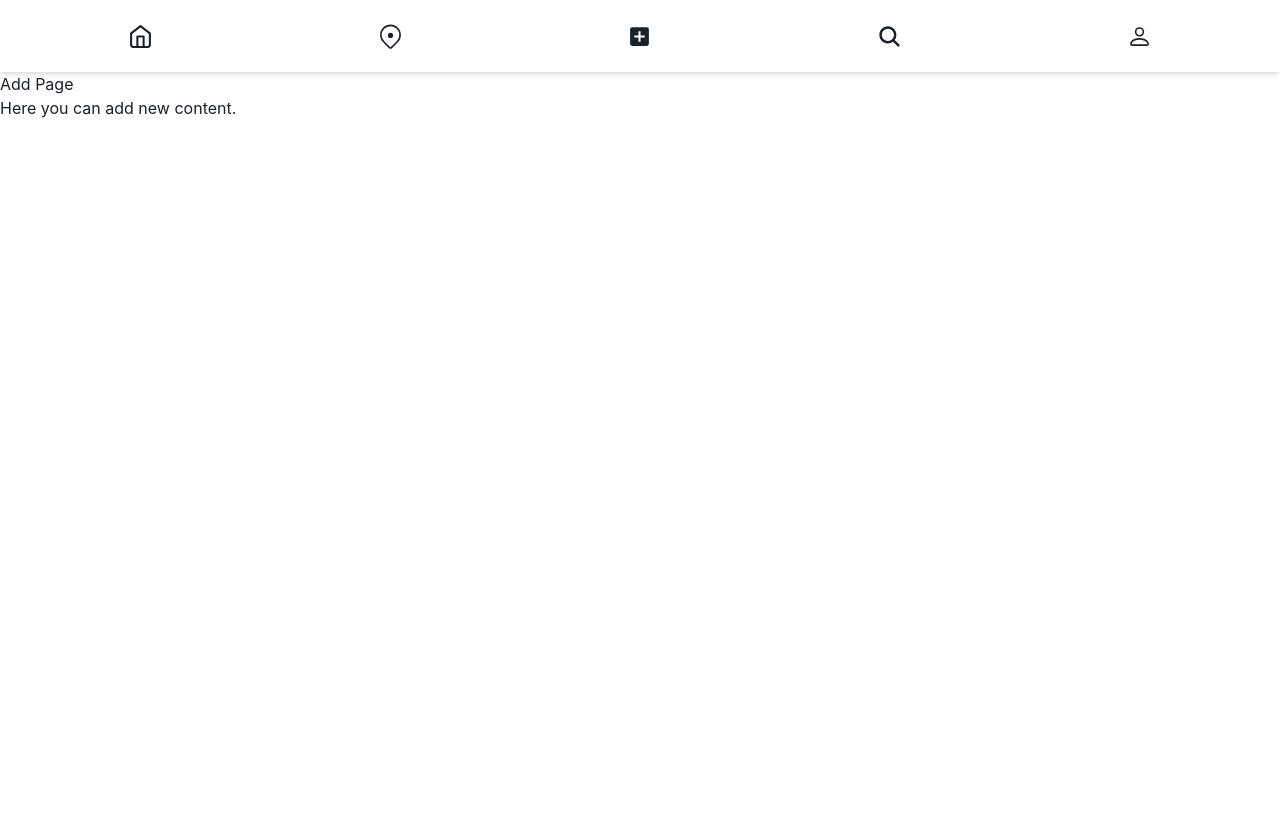
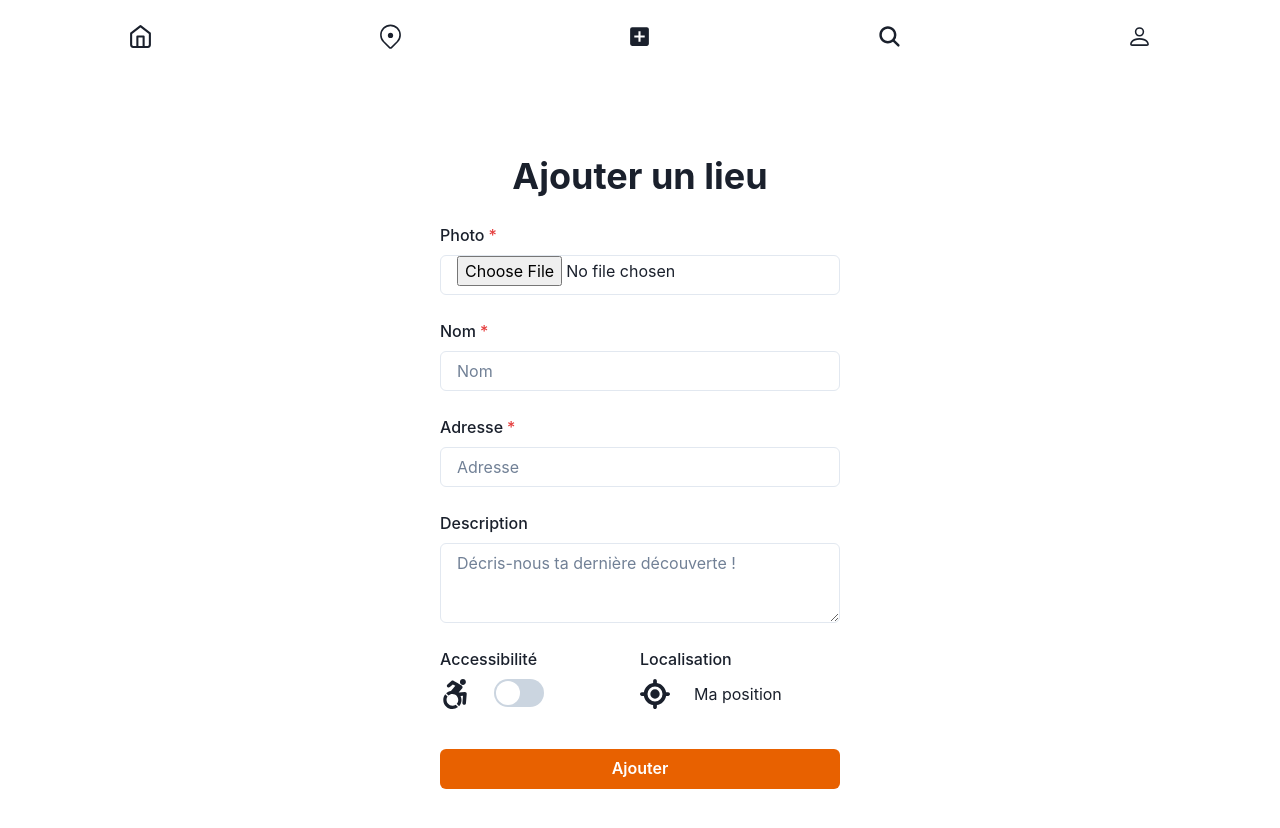
Before and after one commit to adatechschool/loop-app, a React (Create React App) app in the folder frontend/: page /add in a window 1280 px wide. Shown: the top 828 px of the page. Before the commit the page ends 800 px from the top, so only its background shows below. Built offline with nearby package versions, Linux system fonts and the light colour scheme.

Commit message:
LOOP-11 add places forms & cleaning import

```diff
--- a/frontend/src/components/Map/Map.tsx
+++ b/frontend/src/components/Map/Map.tsx
@@ -1,7 +1,7 @@
 import React from "react";
 import { MapContainer, TileLayer } from 'react-leaflet'
 
-export const Map = () => {
+const Map = () => {
   return (
     <MapContainer center={[48.849726, 2.319596]} zoom={13} scrollWheelZoom={false}>
       <TileLayer
@@ -11,3 +11,5 @@ export const Map = () => {
     </MapContainer>
   );
 }
+
+export default Map
--- /dev/null
+++ b/frontend/src/components/index.js
@@ -0,0 +1,7 @@
+import Map from './Map/Map'
+import Navbar from './NavBar/NavBar'
+
+export {
+    Map,
+    Navbar
+}
--- a/frontend/src/pages/AddPage.tsx
+++ /dev/null
@@ -1,13 +0,0 @@
-
-import React from 'react';
-
-const AddPage: React.FC = () => {
-  return (
-    <div>
-      <h1>Add Page</h1>
-      <p>Here you can add new content.</p>
-    </div>
-  );
-};
-
-export default AddPage;
--- /dev/null
+++ b/frontend/src/pages/AddPage/AddPage.tsx
@@ -0,0 +1,89 @@
+import React from "react";
+import { useState } from "react";
+import {
+  FormControl,
+  FormLabel,
+  Input,
+  Switch,
+  Flex,
+  Textarea,
+  Button,
+  Stack,
+  Heading,
+} from "@chakra-ui/react";
+import { FaAccessibleIcon } from "react-icons/fa";
+import { FaLocationCrosshairs } from "react-icons/fa6";
+
+const AddPage = () => {
+  const [location, setLocation] = useState("Ma position");
+  const getLocation = () => {
+    return setLocation("48.849726, 2.319596");
+  };
+  return (
+    <Flex minH={"100vh"} align={"center"} justify={"center"} bg={"white"}>
+      <Stack
+        spacing={6}
+        p={6}
+        bg={"white"}
+        w={"full"}
+        maxW={"md"}
+        rounded={"xl"}
+      >
+        <Heading textAlign={"center"}>Ajouter un lieu</Heading>
+
+        <FormControl id="imagePlace" isRequired>
+          <FormLabel>Photo</FormLabel>
+          <Input type="file" />
+        </FormControl>
+
+        <FormControl id="namePlace" isRequired>
+          <FormLabel>Nom</FormLabel>
+          <Input placeholder="Nom" type="text" />
+        </FormControl>
+
+        <FormControl id="addressPlace" isRequired>
+          <FormLabel>Adresse</FormLabel>
+          <Input placeholder="Adresse" type="text" />
+        </FormControl>
+
+        <FormControl id="addressPlace">
+          <FormLabel>Description</FormLabel>
+          <Textarea
+            h="4rem"
+            placeholder="Décris-nous ta dernière découverte !"
+          />
+        </FormControl>
+
+        <Flex>
+          <FormControl>
+            <FormLabel id="accessibilityPlace">Accessibilité</FormLabel>
+            <Stack spacing={6} direction={["row"]}>
+              <FaAccessibleIcon size="30px" />
+              <Switch id="accessibility" size="lg" />
+            </Stack>
+          </FormControl>
+
+          <FormControl>
+            <FormLabel id="geoPlace">Localisation</FormLabel>
+            <Stack spacing={6} direction={["row"]}>
+              <FaLocationCrosshairs size="30px" />
+              <button onClick={getLocation}>{location}</button>
+            </Stack>
+          </FormControl>
+        </Flex>
+        <Button
+          mt={4}
+          w={"full"}
+          bg="#e86100"
+          color={"white"}
+          type="submit"
+          _hover={{ bg: "#ff7000" }}
+        >
+          Ajouter
+        </Button>
+      </Stack>
+    </Flex>
+  );
+};
+
+export default AddPage;
--- a/frontend/src/pages/Homepage/HomePage.tsx
+++ b/frontend/src/pages/Homepage/HomePage.tsx
@@ -1,7 +1,7 @@
 import React from "react"
-import { Map }  from "../../components/Map/Map"
+import { Map } from 'src/components'
 
-export const HomePage = () => {
+const HomePage = () => {
     return (
         <div>
             <Map />
@@ -9,3 +9,5 @@ export const HomePage = () => {
     )
 
 }
+
+export default HomePage
--- /dev/null
+++ b/frontend/src/pages/index.js
@@ -0,0 +1,14 @@
+import HomePage from "./Homepage/HomePage";
+import AddPage from "./AddPage/AddPage";
+import ListPage from "./ListPage";
+import ProfilePage from "./ProfilePage";
+import SearchPage from "./SearchPage";
+
+
+export {
+    HomePage,
+    ListPage,
+    ProfilePage,
+    SearchPage,
+    AddPage
+}
```
Also changed, not shown: frontend/src/App.tsx (+10 -13 lines), frontend/tsconfig.json (+4 -4 lines), frontend/public/logo192.png (deleted), frontend/public/logo512.png (deleted).
